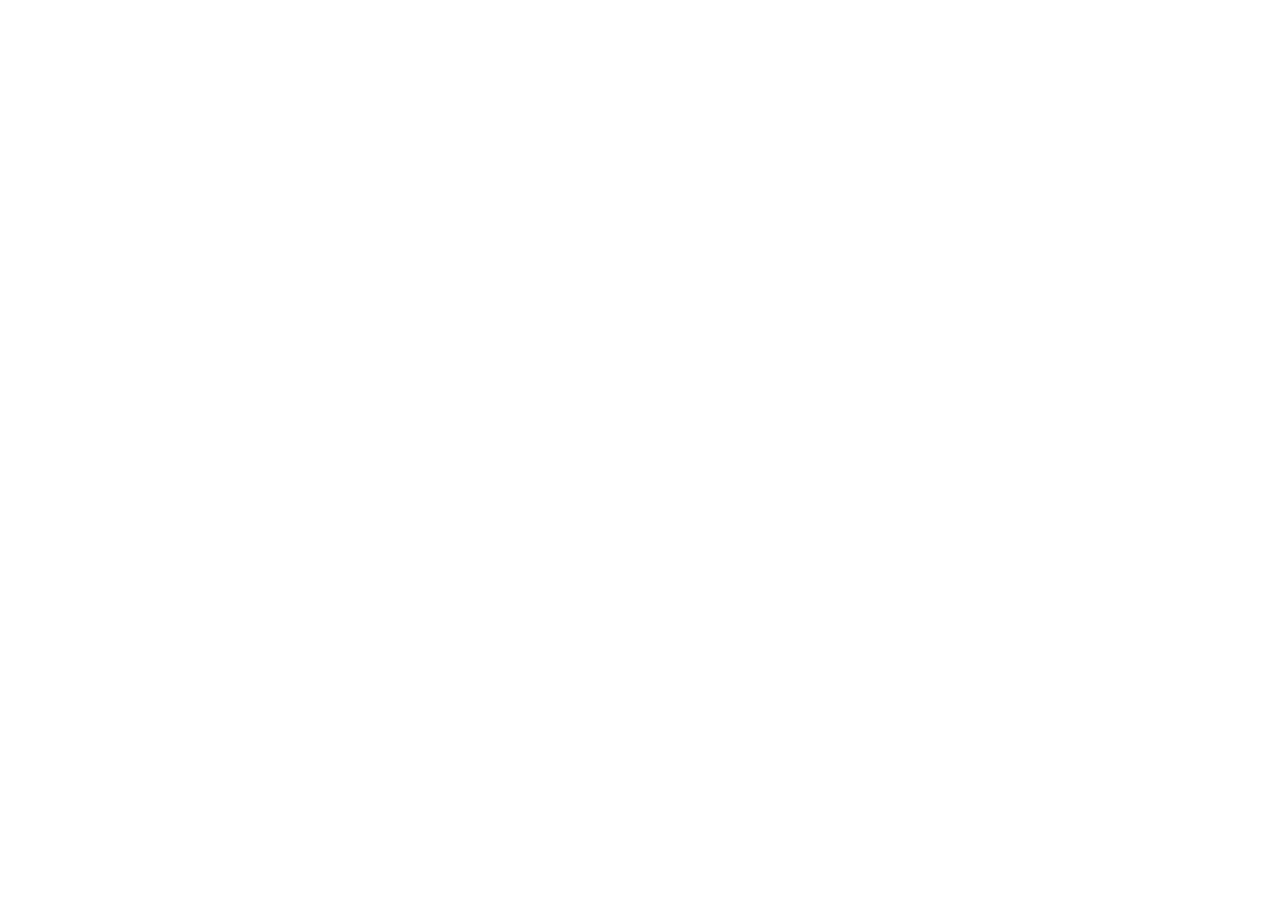
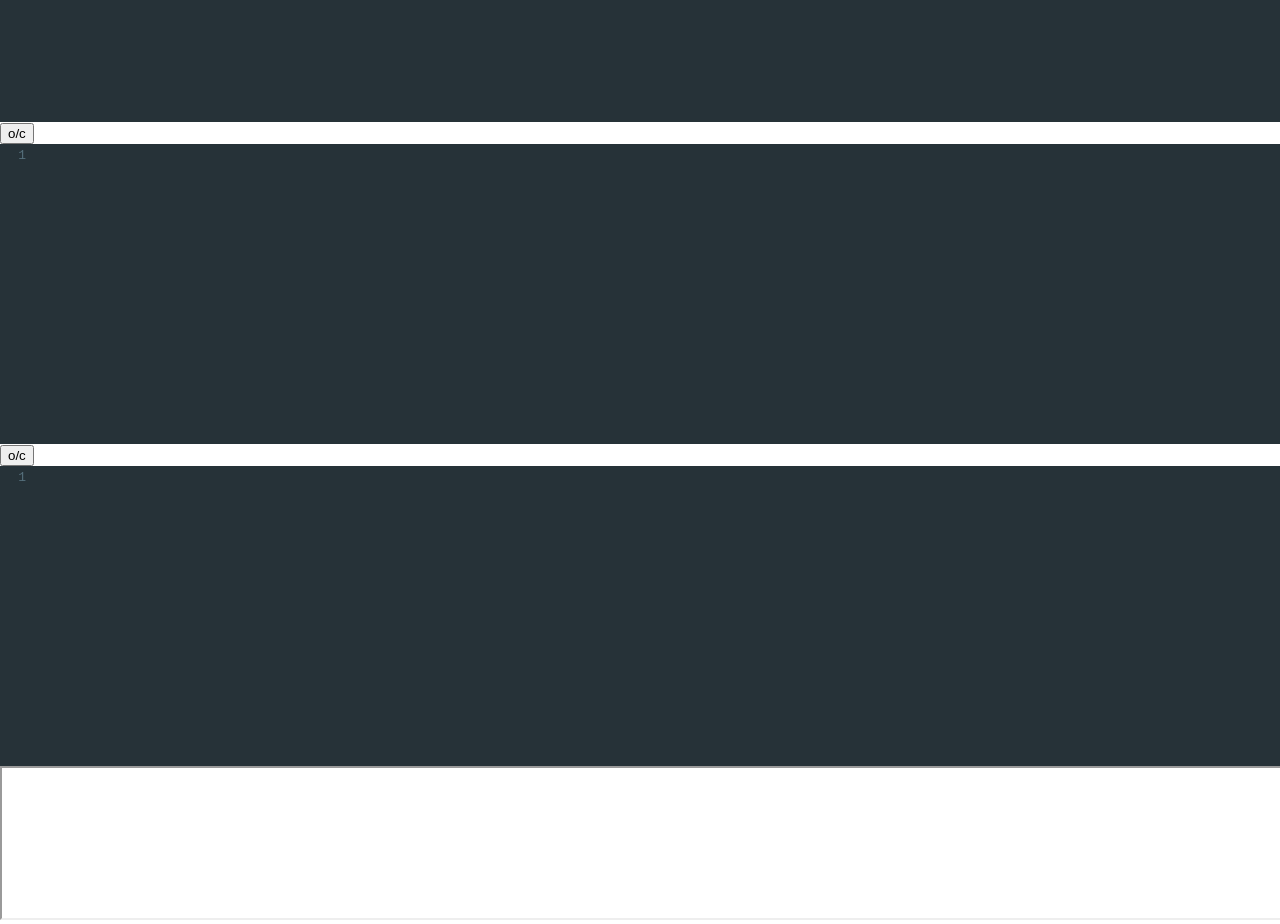
Before and after one commit to saurabhkumar23/code-zone, a React (Create React App) app: page / in a window 1280 px wide. Shown: the part 200-1124 px from the top of the page. Before the commit the page ends 800 px from the top, so only its background shows below. Built offline with nearby package versions, Linux system fonts and the light colour scheme.

Commit message:
set codeeditor

```diff
--- a/package.json
+++ b/package.json
@@ -6,7 +6,9 @@
     "@testing-library/jest-dom": "^5.14.1",
     "@testing-library/react": "^11.2.7",
     "@testing-library/user-event": "^12.8.3",
+    "codemirror": "^5.62.3",
     "react": "^17.0.2",
+    "react-codemirror2": "^7.2.1",
     "react-dom": "^17.0.2",
     "react-scripts": "4.0.3",
     "web-vitals": "^1.1.2"
--- a/src/Component/CodeEditor.jsx
+++ b/src/Component/CodeEditor.jsx
@@ -1,9 +1,24 @@
-import React from 'react'
+import React,{useState} from 'react'
+import Editor from './Editor'
 
 const CodeEditor = () => {
+
+    const [html,setHtml] = useState('')
+
     return (
-        <div>
-            codeeditor
+        <div className='code-editor-container'>
+            <Editor
+                language='xml'
+                displayName='HTML'
+                value={html}
+                onChange={setHtml}
+            />
+            <Editor
+
+            />
+            <Editor
+
+            />
         </div>
     )
 }
--- a/src/Component/CodeOutput.jsx
+++ b/src/Component/CodeOutput.jsx
@@ -3,8 +3,14 @@
 const CodeOutput = () => {
 
     return (
-        <div>
-            codeoutput
+        <div className='code-output-container'>
+            <iframe
+                title='output'
+                sandbox='allow-scripts'
+                frameBorder='20'
+                width='100%'
+                height='100%'
+            />
         </div>
     )
 }
--- /dev/null
+++ b/src/Component/Editor.jsx
@@ -0,0 +1,44 @@
+import React from 'react'
+import 'codemirror/lib/codemirror.css'
+import 'codemirror/theme/material.css'
+import 'codemirror/mode/xml/xml'
+import 'codemirror/mode/javascript/javascript'
+import 'codemirror/mode/css/css'
+import {Controlled as ControlledEditor} from 'react-codemirror2'
+
+const Editor = (props) => {
+
+    const {
+        language,
+        displayName,
+        value,
+        onChange
+    } = props
+
+    function handleChange(editor,data,value){
+        onChange(value)
+    }
+
+    return (
+        <div className='editor-container'>
+            <div className='editor-title'>
+                {displayName}
+                <button>o/c</button>
+            </div>
+            <ControlledEditor
+                onBeforeChange={handleChange}
+                value={value}
+                className='code-mirror-wrapper'
+                options={{
+                    lineWrapping: true,
+                    lint: true,
+                    mode: language,
+                    theme: 'material',
+                    lineNumbers: true
+                }}
+            />
+        </div>
+    )
+}
+
+export default Editor
```
Also changed, not shown: 1 other file (tests, documents, lock files or other folders).
